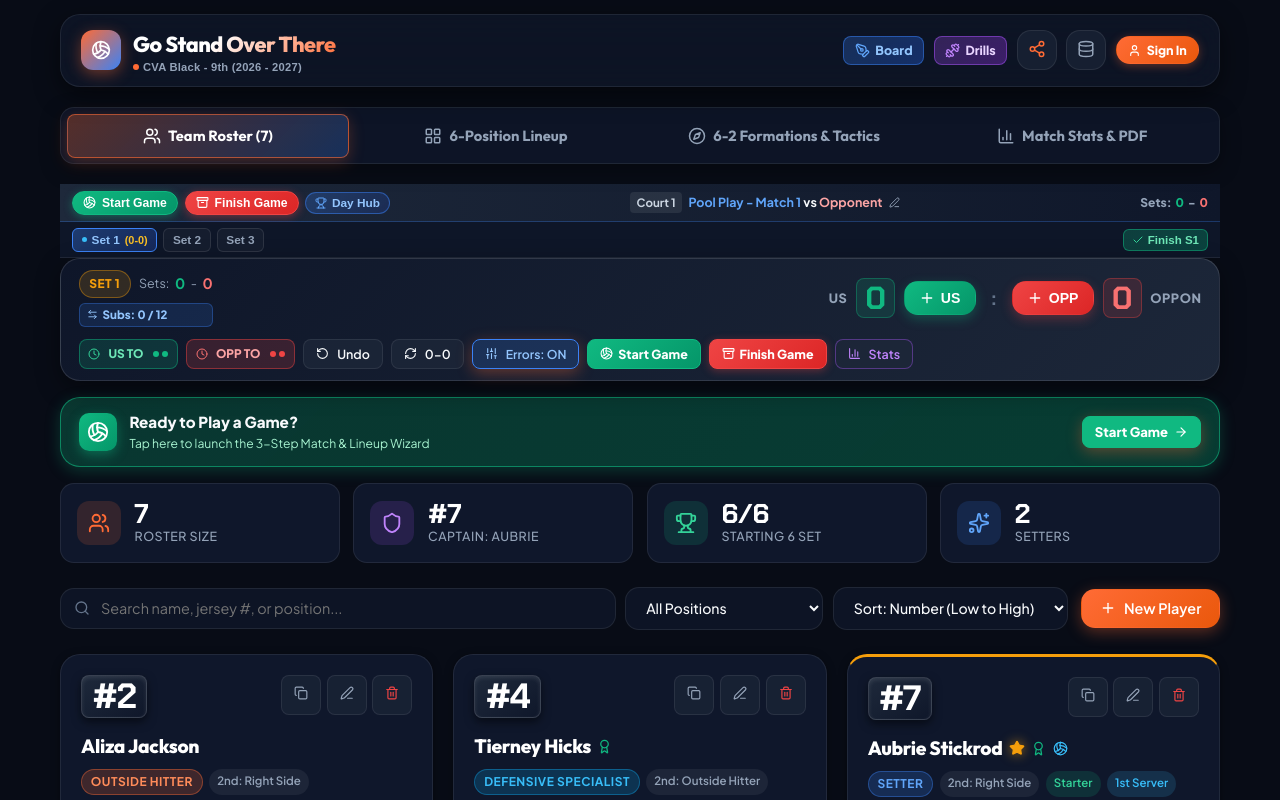
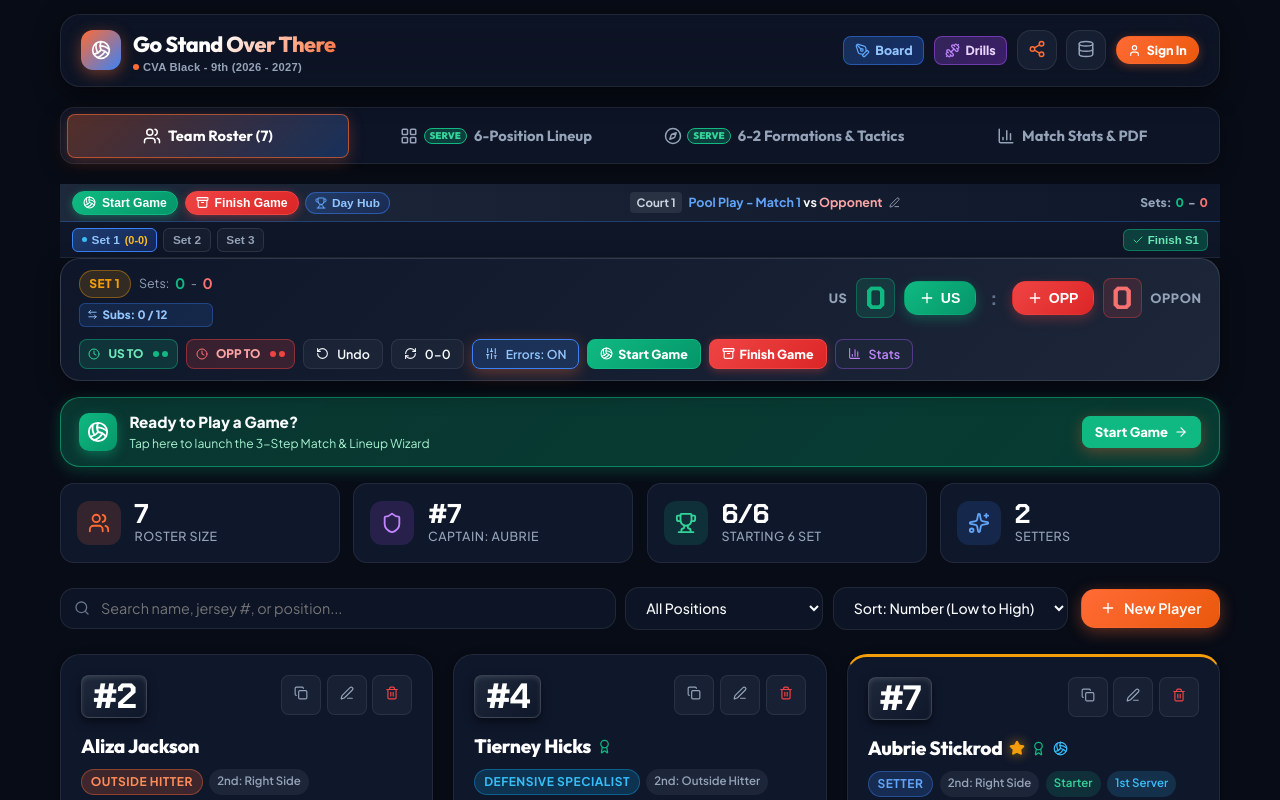
Before and after one commit to SeanStick/volleyball-roster-pwa-sandbox, a React (Vite) app: page / in a window 1280 px wide. Shown: the top 800 px of the page. Built offline with nearby package versions, Linux system fonts and the light colour scheme; no server answers.

Commit message:
feat: add serving/receiving phase indicators to Lineup, 6-2 Formations, and main navigation tabs

```diff
--- a/src/App.jsx
+++ b/src/App.jsx
@@ -1638,7 +1638,23 @@ export default function App() {
           onClick={() => setActiveTab('court')}
           title="6-Position Lineup"
         >
-          <LayoutGrid size={18} className="tab-icon" />
+          <div style={{ display: 'flex', alignItems: 'center', gap: '0.35rem' }}>
+            <LayoutGrid size={18} className="tab-icon" />
+            <span
+              style={{
+                fontSize: '0.6rem',
+                fontWeight: 900,
+                padding: '1px 5px',
+                borderRadius: '999px',
+                background: phase === 'serve' ? 'rgba(16, 185, 129, 0.25)' : 'rgba(59, 130, 246, 0.25)',
+                color: phase === 'serve' ? '#34d399' : '#93c5fd',
+                border: `1px solid ${phase === 'serve' ? '#10b981' : '#3b82f6'}`,
+                lineHeight: 1.2
+              }}
+            >
+              {phase === 'serve' ? 'SERVE' : 'RECV'}
+            </span>
+          </div>
           <span className="tab-label-desktop">6-Position Lineup</span>
           <span className="tab-label-mobile">Lineup</span>
         </button>
@@ -1651,7 +1667,23 @@ export default function App() {
           onClick={() => setActiveTab('formations')}
           title="6-2 Formations & Tactics"
         >
-          <Compass size={18} className="tab-icon" />
+          <div style={{ display: 'flex', alignItems: 'center', gap: '0.35rem' }}>
+            <Compass size={18} className="tab-icon" />
+            <span
+              style={{
+                fontSize: '0.6rem',
+                fontWeight: 900,
+                padding: '1px 5px',
+                borderRadius: '999px',
+                background: phase === 'serve' ? 'rgba(16, 185, 129, 0.25)' : 'rgba(59, 130, 246, 0.25)',
+                color: phase === 'serve' ? '#34d399' : '#93c5fd',
+                border: `1px solid ${phase === 'serve' ? '#10b981' : '#3b82f6'}`,
+                lineHeight: 1.2
+              }}
+            >
+              {phase === 'serve' ? 'SERVE' : 'RECV'}
+            </span>
+          </div>
           <span className="tab-label-desktop">6-2 Formations & Tactics</span>
           <span className="tab-label-mobile">6-2 Tactics</span>
         </button>
--- a/src/components/CourtView.jsx
+++ b/src/components/CourtView.jsx
@@ -883,6 +883,41 @@ export default function CourtView({
             </button>
           </div>
 
+          {/* Small Serving / Receiving Phase Indicator */}
+          <div
+            className={`phase-status-indicator ${phase === 'serve' ? 'is-serving' : 'is-receiving'}`}
+            onClick={() => setPhase(phase === 'serve' ? 'receive' : 'serve')}
+            title={`Currently ${phase === 'serve' ? 'Serving' : 'Receiving'}. Tap to toggle.`}
+            style={{
+              display: 'inline-flex',
+              alignItems: 'center',
+              gap: '0.35rem',
+              padding: '0.25rem 0.65rem',
+              borderRadius: '999px',
+              fontSize: '0.74rem',
+              fontWeight: 900,
+              letterSpacing: '0.04em',
+              cursor: 'pointer',
+              background: phase === 'serve' ? 'rgba(16, 185, 129, 0.18)' : 'rgba(59, 130, 246, 0.18)',
+              border: `1.5px solid ${phase === 'serve' ? '#10b981' : '#3b82f6'}`,
+              color: phase === 'serve' ? '#34d399' : '#93c5fd',
+              boxShadow: phase === 'serve' ? '0 2px 8px rgba(16, 185, 129, 0.35)' : '0 2px 8px rgba(59, 130, 246, 0.35)',
+              userSelect: 'none'
+            }}
+          >
+            {phase === 'serve' ? (
+              <>
+                <Volleyball size={12} />
+                <span>SERVING</span>
+              </>
+            ) : (
+              <>
+                <Shield size={12} />
+                <span>RECEIVING</span>
+              </>
+            )}
+          </div>
+
           {/* Selectable Rotation Pills (R1 - R6) */}
           <div className="rotation-pill-group">
             {[1, 2, 3, 4, 5, 6].map(rNum => (
@@ -1244,7 +1279,7 @@ export default function CourtView({
           {/* Net on Top */}
           <div className="court-net-line"></div>
           <div className="court-net-label">
-            {phase === 'serve' ? 'NET / OPPONENT RECEIVES' : 'NET / OPPONENT SERVES'}
+            {phase === 'serve' ? '🟢 WE ARE SERVING • NET • OPPONENT RECEIVES' : '🛡️ WE ARE RECEIVING • NET • OPPONENT SERVES'}
           </div>
 
           {/* Front Row (Attack Zone) Header */}
--- a/src/components/FormationsView.jsx
+++ b/src/components/FormationsView.jsx
@@ -605,6 +605,41 @@ export default function FormationsView({
               </button>
             ))}
           </div>
+
+          {/* Small Serving / Receiving Phase Indicator */}
+          <div
+            className={`phase-status-indicator ${!isReceivePhase ? 'is-serving' : 'is-receiving'}`}
+            onClick={() => setPhase && setPhase(isReceivePhase ? 'serve' : 'receive')}
+            title={`Currently ${!isReceivePhase ? 'Serving' : 'Receiving'}. Tap to toggle.`}
+            style={{
+              display: 'inline-flex',
+              alignItems: 'center',
+              gap: '0.35rem',
+              padding: '0.25rem 0.65rem',
+              borderRadius: '999px',
+              fontSize: '0.74rem',
+              fontWeight: 900,
+              letterSpacing: '0.04em',
+              cursor: 'pointer',
+              background: !isReceivePhase ? 'rgba(16, 185, 129, 0.18)' : 'rgba(59, 130, 246, 0.18)',
+              border: `1.5px solid ${!isReceivePhase ? '#10b981' : '#3b82f6'}`,
+              color: !isReceivePhase ? '#34d399' : '#93c5fd',
+              boxShadow: !isReceivePhase ? '0 2px 8px rgba(16, 185, 129, 0.35)' : '0 2px 8px rgba(59, 130, 246, 0.35)',
+              userSelect: 'none'
+            }}
+          >
+            {!isReceivePhase ? (
+              <>
+                <Volleyball size={12} />
+                <span>SERVING</span>
+              </>
+            ) : (
+              <>
+                <Shield size={12} />
+                <span>RECEIVING</span>
+              </>
+            )}
+          </div>
         </div>
 
         {/* Phase Controls: Serving first, then Receiving, plus Side-Out Advance Button */}
@@ -894,6 +929,60 @@ export default function FormationsView({
       <div className="formations-grid-layout">
         {/* Left Column: Interactive Hardwood Floor Canvas & Animation Player */}
         <div className="canvas-column">
+          {/* Active Phase & Rotation Banner */}
+          <div
+            style={{
+              display: 'flex',
+              alignItems: 'center',
+              justifyContent: 'space-between',
+              padding: '0.45rem 0.85rem',
+              background: 'rgba(15, 23, 42, 0.7)',
+              borderRadius: '12px',
+              border: `1px solid ${!isReceivePhase ? 'rgba(16, 185, 129, 0.35)' : 'rgba(59, 130, 246, 0.35)'}`,
+              marginBottom: '0.65rem',
+              boxShadow: '0 2px 8px rgba(0, 0, 0, 0.3)'
+            }}
+          >
+            <div style={{ display: 'flex', alignItems: 'center', gap: '0.5rem' }}>
+              <span
+                style={{
+                  display: 'inline-flex',
+                  alignItems: 'center',
+                  gap: '0.35rem',
+                  padding: '0.2rem 0.6rem',
+                  borderRadius: '999px',
+                  fontSize: '0.72rem',
+                  fontWeight: 900,
+                  background: !isReceivePhase ? 'rgba(16, 185, 129, 0.2)' : 'rgba(59, 130, 246, 0.2)',
+                  color: !isReceivePhase ? '#34d399' : '#93c5fd',
+                  border: `1px solid ${!isReceivePhase ? '#10b981' : '#3b82f6'}`
+                }}
+              >
+                {!isReceivePhase ? <Volleyball size={12} /> : <Shield size={12} />}
+                <span>{!isReceivePhase ? 'WE ARE SERVING' : 'WE ARE RECEIVING'}</span>
+              </span>
+              <span style={{ fontSize: '0.78rem', color: '#cbd5e1', fontWeight: 800 }}>
+                Rotation #{rotation} {isReceivePhase ? '• Serve Receive Stack' : '• Base Defense'}
+              </span>
+            </div>
+
+            <button
+              type="button"
+              onClick={() => setPhase && setPhase(isReceivePhase ? 'serve' : 'receive')}
+              style={{
+                background: 'none',
+                border: 'none',
+                color: 'var(--text-secondary)',
+                fontSize: '0.72rem',
+                fontWeight: 700,
+                cursor: 'pointer',
+                textDecoration: 'underline'
+              }}
+            >
+              Switch to {isReceivePhase ? 'Serving' : 'Receiving'}
+            </button>
+          </div>
+
           {/* Rally Simulator Multi-Stage Transport Bar */}
           {isAnimationActive && (
             <FormationAnimationPlayer
```
